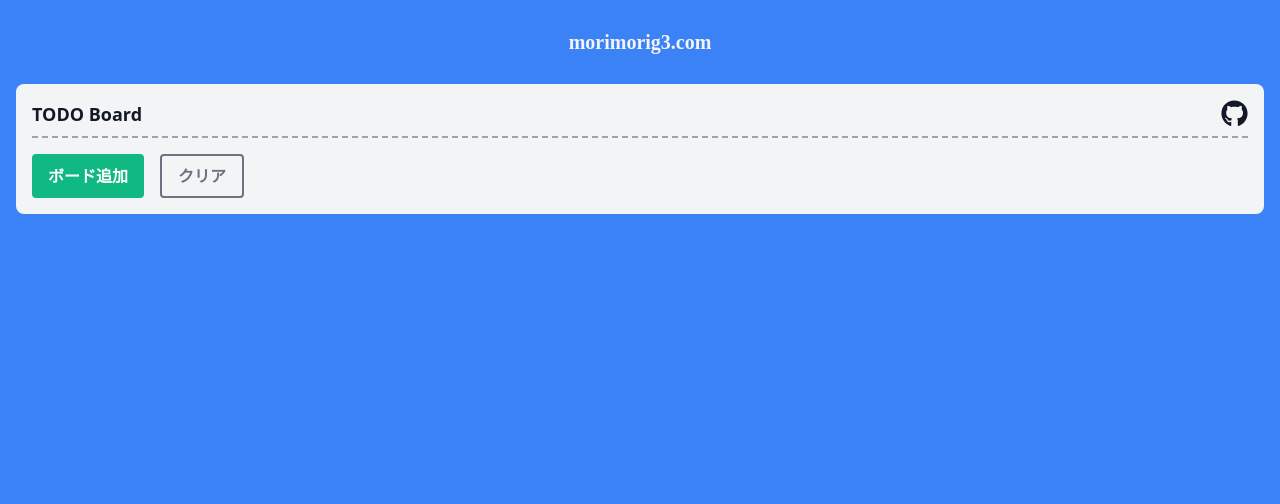
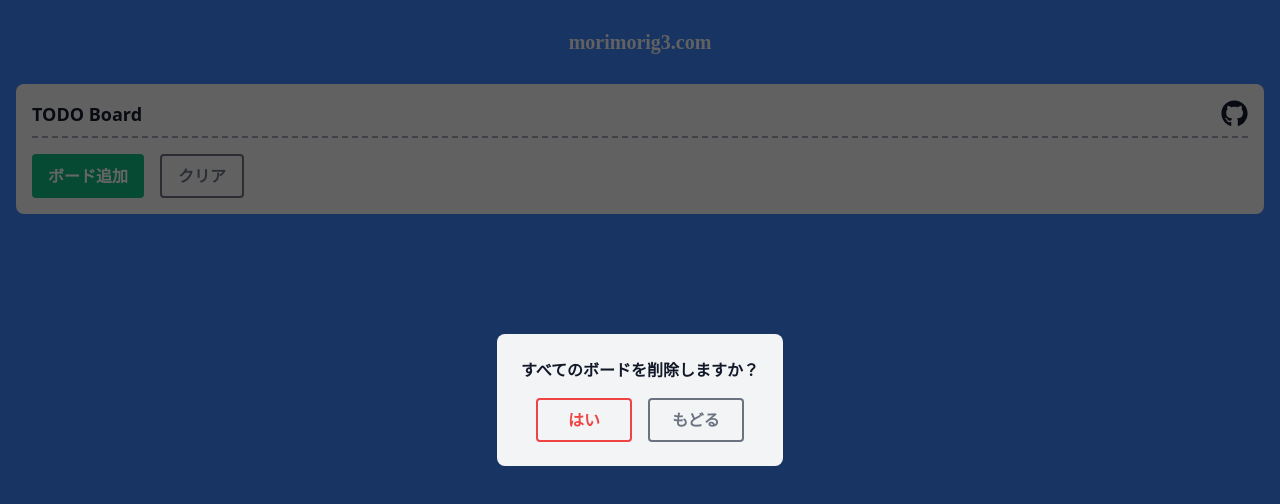
Before and after one commit to morimorig3/todo-board, a React (Create React App) app: page / in a window 1280 px wide. Both pictures are taken after a click on the button "クリア". Shown: the top 504 px of the page. Built offline with nearby package versions, Linux system fonts and the light colour scheme.

Commit message:
クリアボタンに確認画面を追加

```diff
--- a/package.json
+++ b/package.json
@@ -11,6 +11,7 @@
     "react": "^17.0.2",
     "react-dom": "^17.0.2",
     "react-icons": "^4.2.0",
+    "react-modal": "^3.14.3",
     "react-scripts": "4.0.3",
     "web-vitals": "^1.0.1"
   },
--- a/src/components/totoapp/TodoApp.js
+++ b/src/components/totoapp/TodoApp.js
@@ -1,12 +1,14 @@
 import { useState, useEffect } from 'react';
 import TodoBoard from 'components/totoapp/todoBoard';
 import AddBoardForm from 'components/totoapp/addBoardForm';
+import Modalwindow from 'components/totoapp/modalWindow';
 
 const TodoApp = () => {
   const inititalState = JSON.parse(window.localStorage.getItem('todo') || '[]');
 
   const [isAdding, setIsAdding] = useState(false);
   const [todoData, setTodoData] = useState(inititalState);
+  const [modalIsOpen, setIsOpen] = useState(false);
 
   useEffect(
     () => window.localStorage.setItem('todo', JSON.stringify(todoData)),
@@ -15,7 +17,8 @@ const TodoApp = () => {
 
   const showBoardForm = () => setIsAdding(true);
   const hideBoardForm = () => setIsAdding(false);
-  const clearData = () => setTodoData([]);
+  // const clearData = () => setTodoData([]);
+  const clearButton = () => setIsOpen(true);
 
   return (
     <div>
@@ -37,15 +40,20 @@ const TodoApp = () => {
         )}
         <button
           className="border-2 border-gray-500 hover:border-transparent hover:bg-gray-500 text-gray-500 hover:text-gray-100 transition-colors font-bold py-2 px-4 rounded"
-          onClick={clearData}
+          onClick={clearButton}
         >
           クリア
         </button>
+        <Modalwindow
+          modalIsOpen={modalIsOpen}
+          setIsOpen={setIsOpen}
+          setTodoData={setTodoData}
+        />
       </div>
       {isAdding && (
         <AddBoardForm setTodoData={setTodoData} setIsAdding={setIsAdding} />
       )}
-      <div>
+      <div className="grid grid-cols-1 sm:grid-cols-2 lg:grid-cols-3 xl:grid-cols-4 gap-x-4">
         {todoData.map((board) => (
           <TodoBoard
             key={board.id}
--- /dev/null
+++ b/src/components/totoapp/modalWindow.js
@@ -0,0 +1,43 @@
+import Modal from 'react-modal';
+import style from 'styles/Modalwindow.module.css';
+
+Modal.setAppElement('#root');
+
+const Modalwindow = ({
+  modalIsOpen = false,
+  setIsOpen = () => undefined,
+  setTodoData = () => undefined,
+}) => {
+  const closeModal = () => setIsOpen(false);
+  const clearData = () => {
+    setTodoData([]);
+    setIsOpen(false);
+  };
+
+  return (
+    <Modal
+      isOpen={modalIsOpen}
+      onRequestClose={closeModal}
+      className={style.modal__container}
+      overlayClassName={style.Overlay}
+    >
+      <p className="font-bold mb-4">すべてのボードを削除しますか？</p>
+      <div className="flex gap-4 justify-center">
+        <button
+          className="w-24 border-2 border-red-500 hover:border-transparent hover:bg-red-500 text-red-500 hover:text-gray-100 transition-colors font-bold py-2 px-4 rounded"
+          onClick={clearData}
+        >
+          はい
+        </button>
+        <button
+          className="w-24 border-2 border-gray-500 hover:border-transparent hover:bg-gray-500 text-gray-500 hover:text-gray-100 transition-colors font-bold py-2 px-4 rounded"
+          onClick={closeModal}
+        >
+          もどる
+        </button>
+      </div>
+    </Modal>
+  );
+};
+
+export default Modalwindow;
--- /dev/null
+++ b/src/styles/Modalwindow.module.css
@@ -0,0 +1,7 @@
+.Overlay {
+    @apply fixed inset-0 bg-black bg-opacity-60 flex justify-center items-center
+}
+
+.modal__container {
+    @apply bg-gray-100 p-6 rounded-lg overflow-y-auto box-border max-h-screen max-w-lg
+}
--- a/tailwind.config.js
+++ b/tailwind.config.js
@@ -1,5 +1,5 @@
 module.exports = {
-  purge: ['./src/**/*.{js,jsx,ts,tsx}', './public/index.html'],
+  purge: ['./src/**/*.{js,jsx,ts,tsx,css}', './public/index.html'],
   darkMode: false, // or 'media' or 'class'
   theme: {
     extend: {
```
Also changed, not shown: 2 other files (tests, documents, lock files or other folders).
